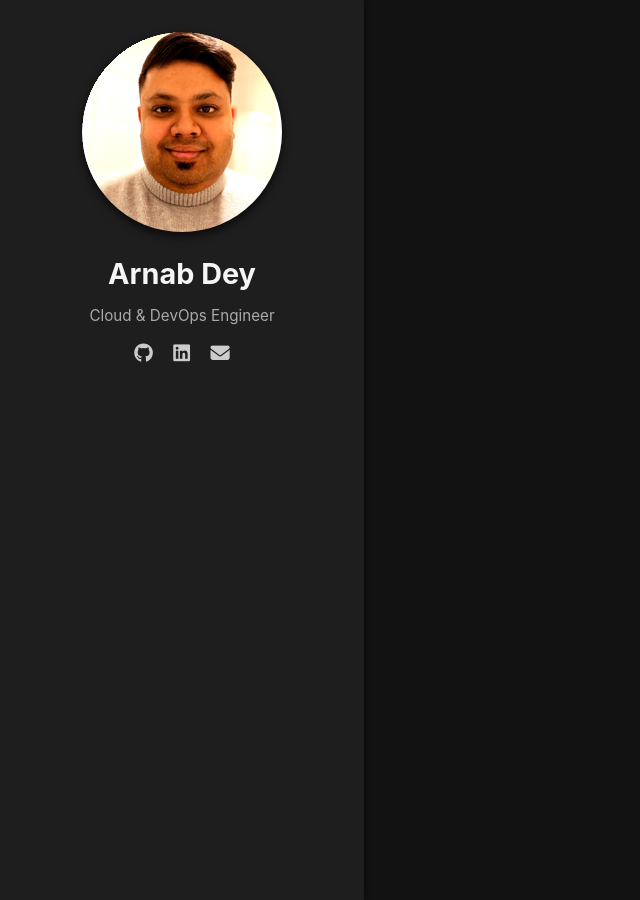
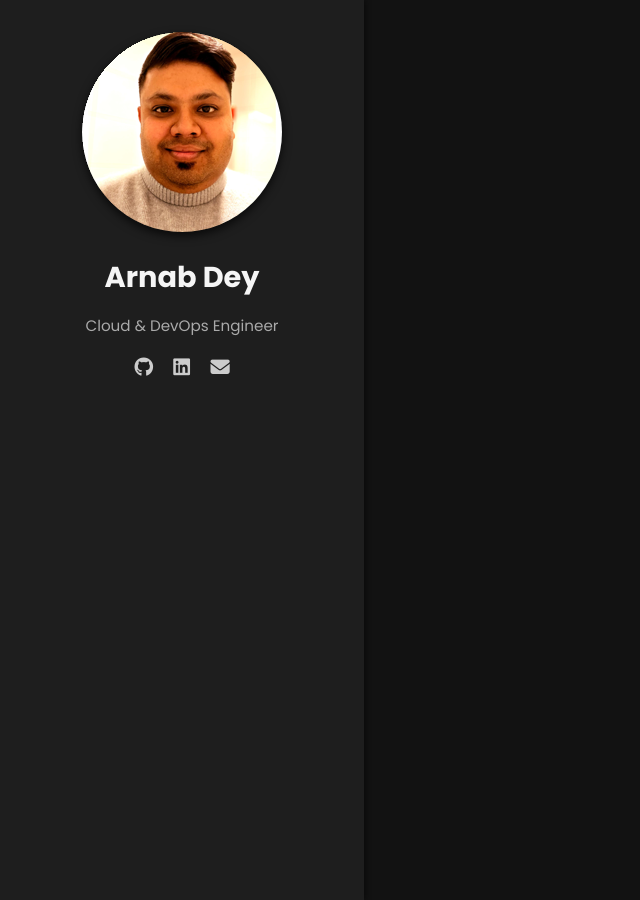
Before and after one commit to arnabdey73/arnabdey73.github.io, a Jekyll site: the page built from about.md, in a window 1280 px wide. Shown: the whole page, without its empty margins (0-640 px from the left). Built offline with Jekyll 4.4.1, drawn with Linux system fonts in a browser that asks for light colours; nearby versions of some CDN libraries; our own code applies the rules of GitHub Pages for plain Markdown files.

Commit message:
added font from google font family 'Poppins'

```diff
--- a/_layouts/default.html
+++ b/_layouts/default.html
@@ -3,9 +3,10 @@
 <head>
     <meta charset="UTF-8">
     <meta name="viewport" content="width=device-width, initial-scale=1.0">
-    <title>My Portfolio</title>
+    <title>{{ page.title }}</title>
     <link rel="stylesheet" href="{{ '/assets/css/style.css' | relative_url }}">
     <link rel="stylesheet" href="https://cdnjs.cloudflare.com/ajax/libs/font-awesome/6.4.2/css/all.min.css">
+    <link href="https://fonts.googleapis.com/css2?family=Poppins:wght@400;600;700&display=swap" rel="stylesheet">
     <script src="https://kit.fontawesome.com/19a52b3bff.js" crossorigin="anonymous"></script>
 </head>
 <body>
@@ -17,7 +18,7 @@
       <div class="social-icons">
         <a href="https://github.com/arnabdey73"><i class="fab fa-github"></i></a>
         <a href="https://www.linkedin.com/in/arnabdey73/"><i class="fab fa-linkedin"></i></a>
-        <a href="mailto:arnab@example.com"><i class="fas fa-envelope"></i></a>
+        <a href="mailto:arnabdey009@gmail.com"><i class="fas fa-envelope"></i></a>
       </div>
     </aside>
 
--- a/assets/css/style.css
+++ b/assets/css/style.css
@@ -3,7 +3,7 @@ body {
     padding: 0;
     background-color: #121212;
     color: #f5f5f5;
-    font-family: -apple-system, BlinkMacSystemFont, "Segoe UI", Roboto, Oxygen;
+    font-family: 'Poppins', -apple-system, BlinkMacSystemFont, "Segoe UI", Roboto, Oxygen;
   }
 
   .container {
@@ -33,8 +33,10 @@ body {
   .name {
     margin: 0.5rem 0 0;
     font-size: 1.8rem;
-    font-weight: bold;
+    /*font-weight: bold;*/
     text-align: center;
+    font-family: 'Poppins', sans-serif;
+    font-weight: 700;
   }
 
   .caption {
```
